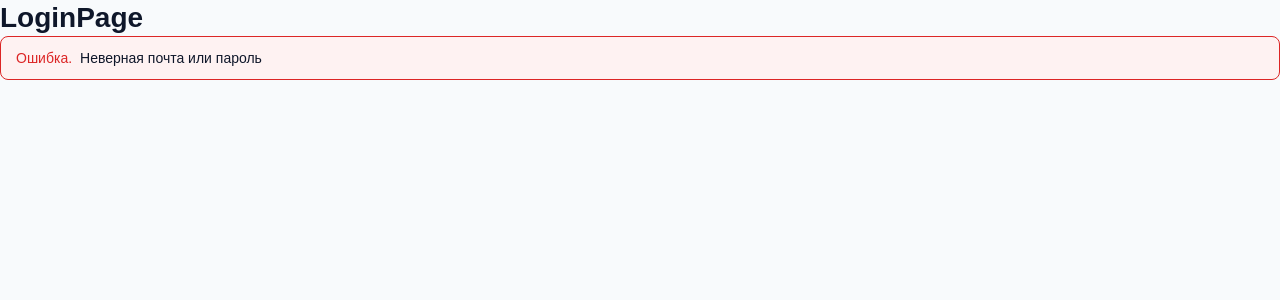
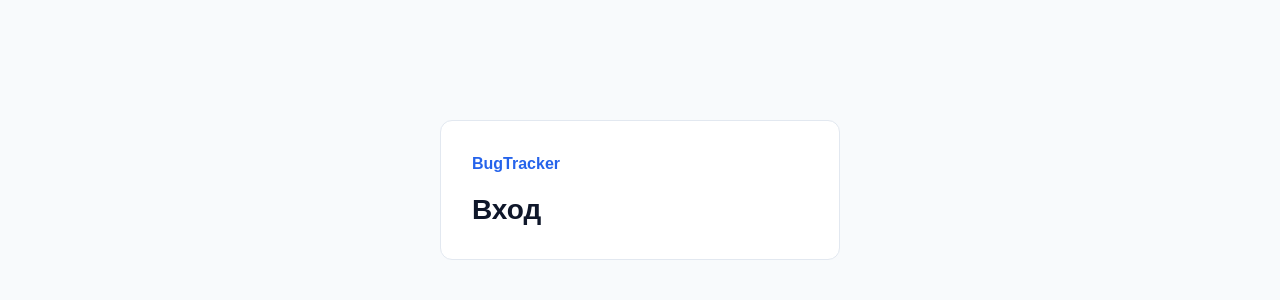
Before and after one commit to mareqqqqqqq/bug-tracker, a React (Vite) app in the folder app/frontend/: page /login in a window 1280 px wide. Shown: the top 300 px of the page. Built offline with nearby package versions, Linux system fonts and the light colour scheme.

Commit message:
feat: add auth layout

```diff
--- /dev/null
+++ b/app/frontend/src/components/AuthLayout/AuthLayout.jsx
@@ -0,0 +1,14 @@
+import styles from './AuthLayout.module.css';
+
+function AuthLayout({ children }) {
+  return (
+    <main className={styles.page}>
+      <div className={styles.card}>
+        <h3 className={styles.logo}>BugTracker</h3>
+        {children}
+      </div>
+    </main>
+  );
+}
+
+export default AuthLayout;
--- /dev/null
+++ b/app/frontend/src/components/AuthLayout/AuthLayout.module.css
@@ -0,0 +1,24 @@
+.page {
+  min-height: 100vh;
+  box-sizing: border-box;
+  padding-top: 120px;
+  display: flex;
+  justify-content: center;
+  align-items: flex-start;
+}
+
+.card {
+  width: 400px;
+  box-sizing: border-box;
+  display: flex;
+  flex-direction: column;
+  gap: 16px;
+  padding: 31px;
+  border-radius: 12px;
+  background-color: var(--neutral-0);
+  border: 1px solid var(--neutral-200);
+}
+
+.logo {
+  color: var(--accent-600);
+}
--- a/app/frontend/src/pages/LoginPage.jsx
+++ b/app/frontend/src/pages/LoginPage.jsx
@@ -1,13 +1,13 @@
 import Button from '../components/Button/Button.jsx';
 import Input from '../components/Input/Input.jsx';
 import Alert from '../components/Alert/Alert.jsx';
+import AuthLayout from '../components/AuthLayout/AuthLayout.jsx';
 
 function LoginPage() {
   return (
-    <>
-      <h1>LoginPage</h1>
-      <Alert title="Ошибка.">Неверная почта или пароль</Alert>
-    </>
+    <AuthLayout>
+      <h1>Вход</h1>
+    </AuthLayout>
   );
 }
 export default LoginPage;
```
